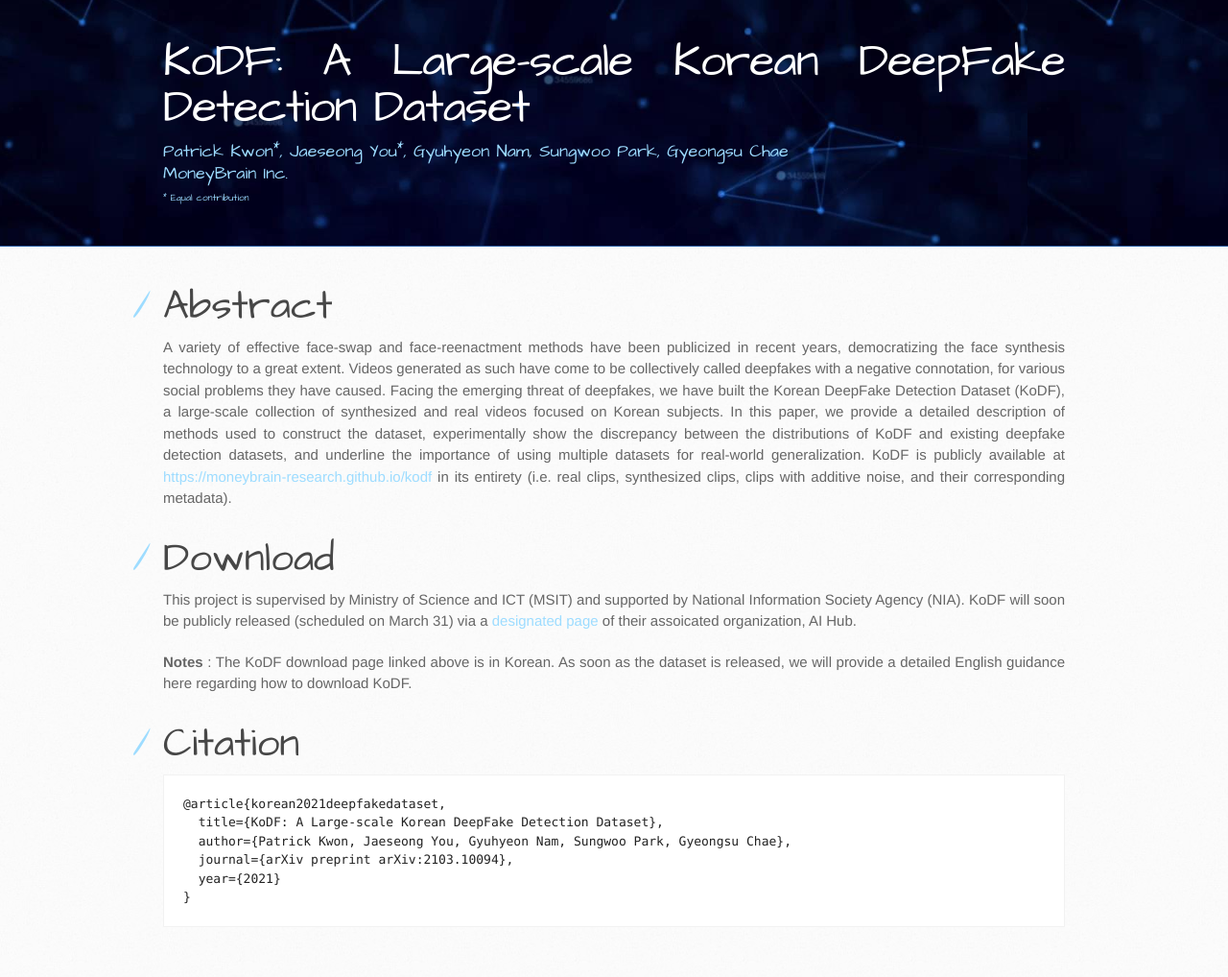
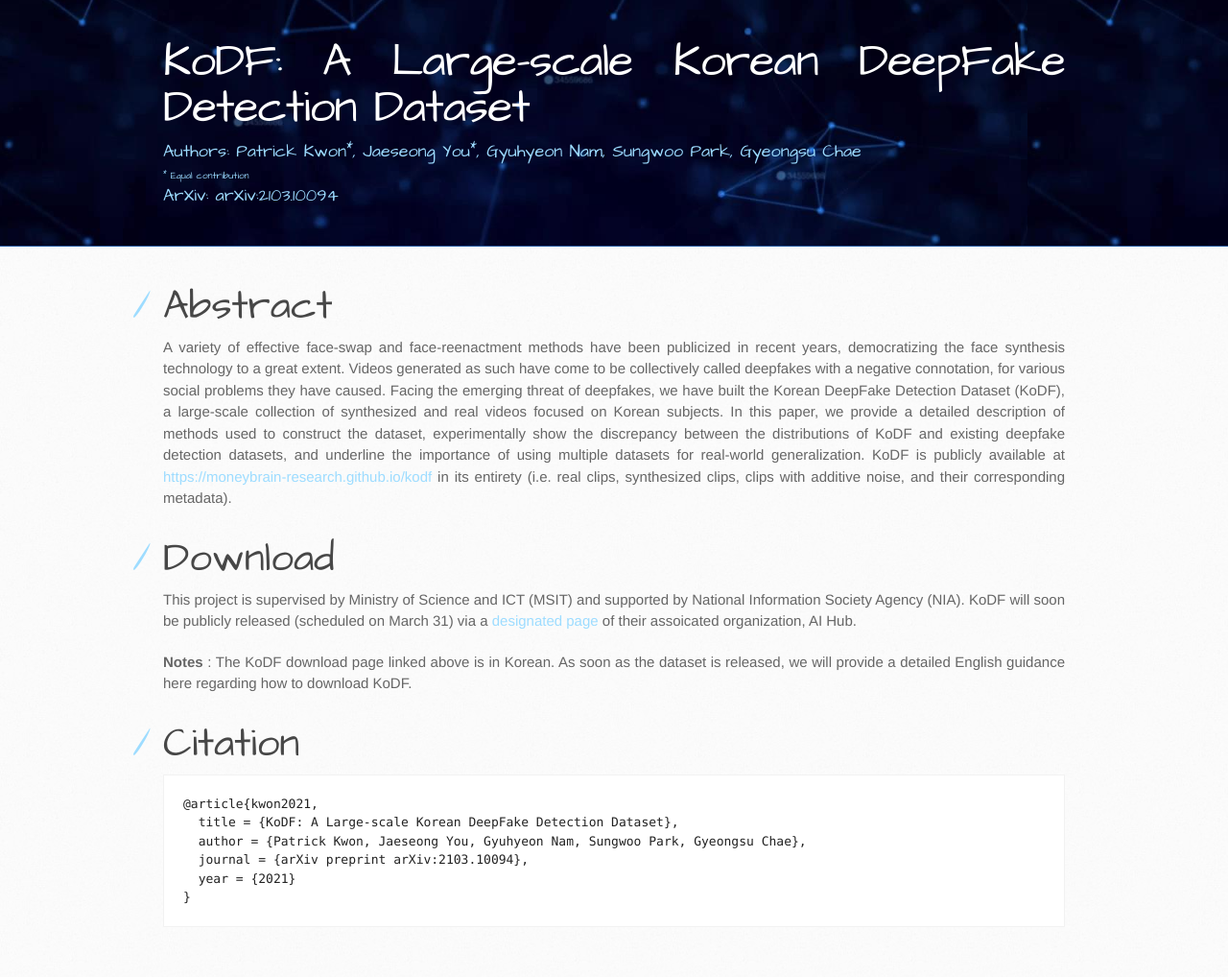
Before and after one commit to moneybrain-research/kodf, a Jekyll site: the page built from index.md, in a window 1280 px wide. Shown: the whole page at 96% size. Built offline with Jekyll 4.4.1, drawn with Linux system fonts in a browser that asks for light colours; our own code applies the rules of GitHub Pages for plain Markdown files.

Commit message:
Modification for readability

````diff
--- a/_config.yml
+++ b/_config.yml
@@ -1,5 +1,5 @@
 title: "KoDF: A Large-scale Korean DeepFake Detection Dataset"
-description: "Patrick Kwon<sup>*</sup>, Jaeseong You<sup>*</sup>, Gyuhyeon Nam, Sungwoo Park, Gyeongsu Chae<br>MoneyBrain Inc.<br><font size='1'><sup>*</sup> Equal contribution  </font>"
+description: "Authors: Patrick Kwon<sup>*</sup>, Jaeseong You<sup>*</sup>, Gyuhyeon Nam, Sungwoo Park, Gyeongsu Chae<br><font size='1'><sup>*</sup> Equal contribution  </font><br>ArXiv: arXiv:2103.10094"
 show_downloads: true
 google_analytics:
 theme: jekyll-theme-architect
--- a/index.md
+++ b/index.md
@@ -13,10 +13,10 @@
 # Citation
 
 ```plain
-@article{korean2021deepfakedataset,
-  title={KoDF: A Large-scale Korean DeepFake Detection Dataset},
-  author={Patrick Kwon, Jaeseong You, Gyuhyeon Nam, Sungwoo Park, Gyeongsu Chae},
-  journal={arXiv preprint arXiv:2103.10094},
-  year={2021}
+@article{kwon2021,
+  title = {KoDF: A Large-scale Korean DeepFake Detection Dataset},
+  author = {Patrick Kwon, Jaeseong You, Gyuhyeon Nam, Sungwoo Park, Gyeongsu Chae},
+  journal = {arXiv preprint arXiv:2103.10094},
+  year = {2021}
 }
 ```
````
